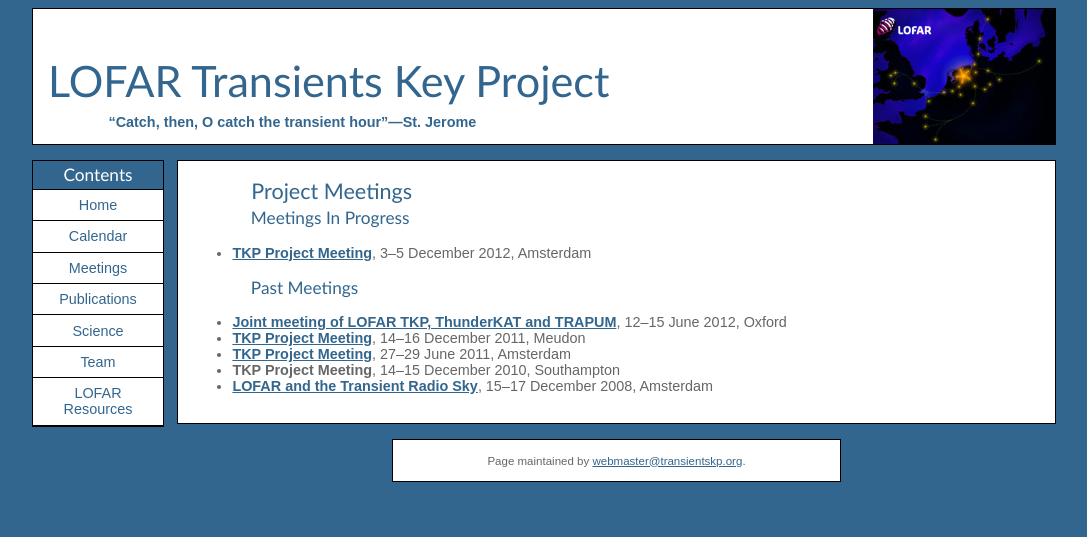
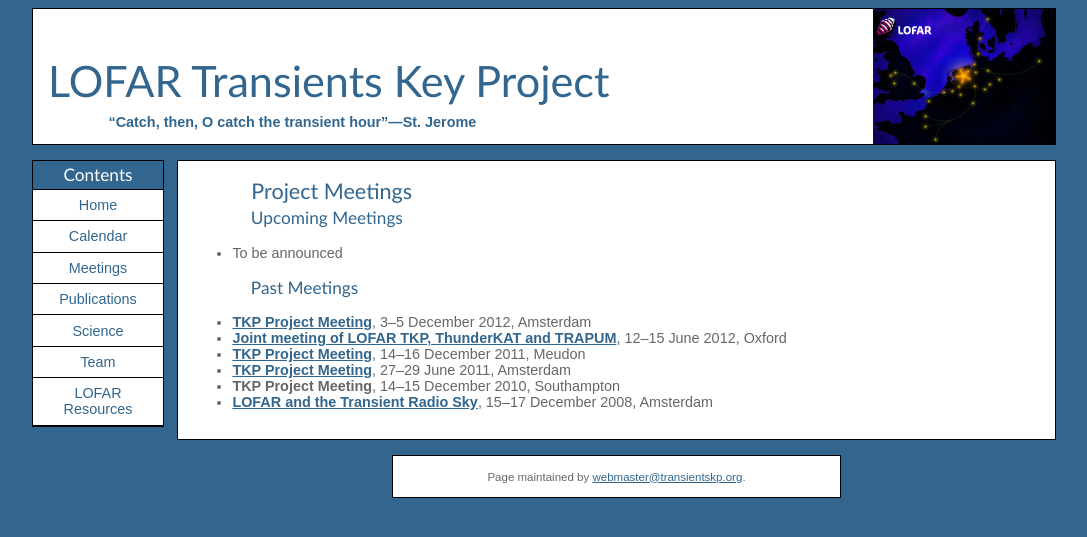
Before and after one commit to transientskp/transientskp.github.com, a Jekyll site: the page built from meetings/index.html, in a window 1280 px wide. Shown: the top 537 px of the page, without its empty margins (96-1183 px from the left). Built offline with Jekyll 4.4.1, drawn with Linux system fonts in a browser that asks for light colours.

Commit message:
Meeting is finished

```diff
--- a/meetings/index.html
+++ b/meetings/index.html
@@ -4,15 +4,16 @@
 ---
 <h1>Project Meetings</h1>
 
-<h2>Meetings In Progress</h2>
+<h2>Upcoming Meetings</h2>
 
 <ul>
-  <li><strong><a href="/meetings/2012-12/">TKP Project Meeting</a></strong>, 3&ndash;5 December 2012, Amsterdam</li>
+  <li>To be announced</li>
 </ul>
 
 <h2>Past Meetings</h2>
 
 <ul>
+  <li><strong><a href="/meetings/2012-12/">TKP Project Meeting</a></strong>, 3&ndash;5 December 2012, Amsterdam</li>
   <li><strong><a href="/meetings/2012-06/">Joint meeting of LOFAR TKP, ThunderKAT and TRAPUM</a></strong>, 12&ndash;15 June 2012, Oxford</li>
   <li><strong><a href="/meetings/2011-12/">TKP Project Meeting</a></strong>, 14&ndash;16 December 2011, Meudon</li>
   <li><strong><a href="/meetings/2011-06/">TKP Project Meeting</a></strong>, 27&ndash;29 June 2011, Amsterdam</li>
```
